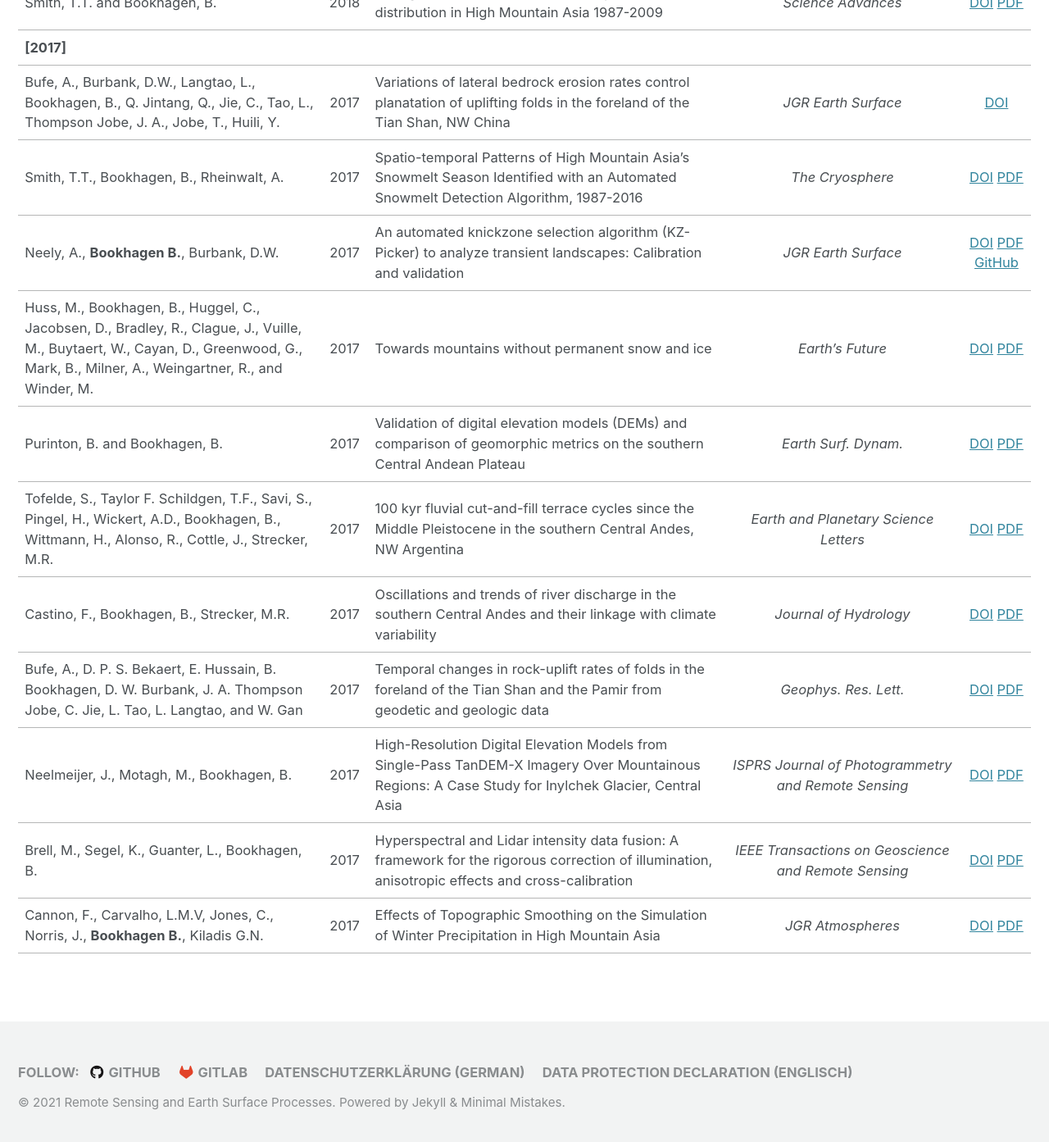
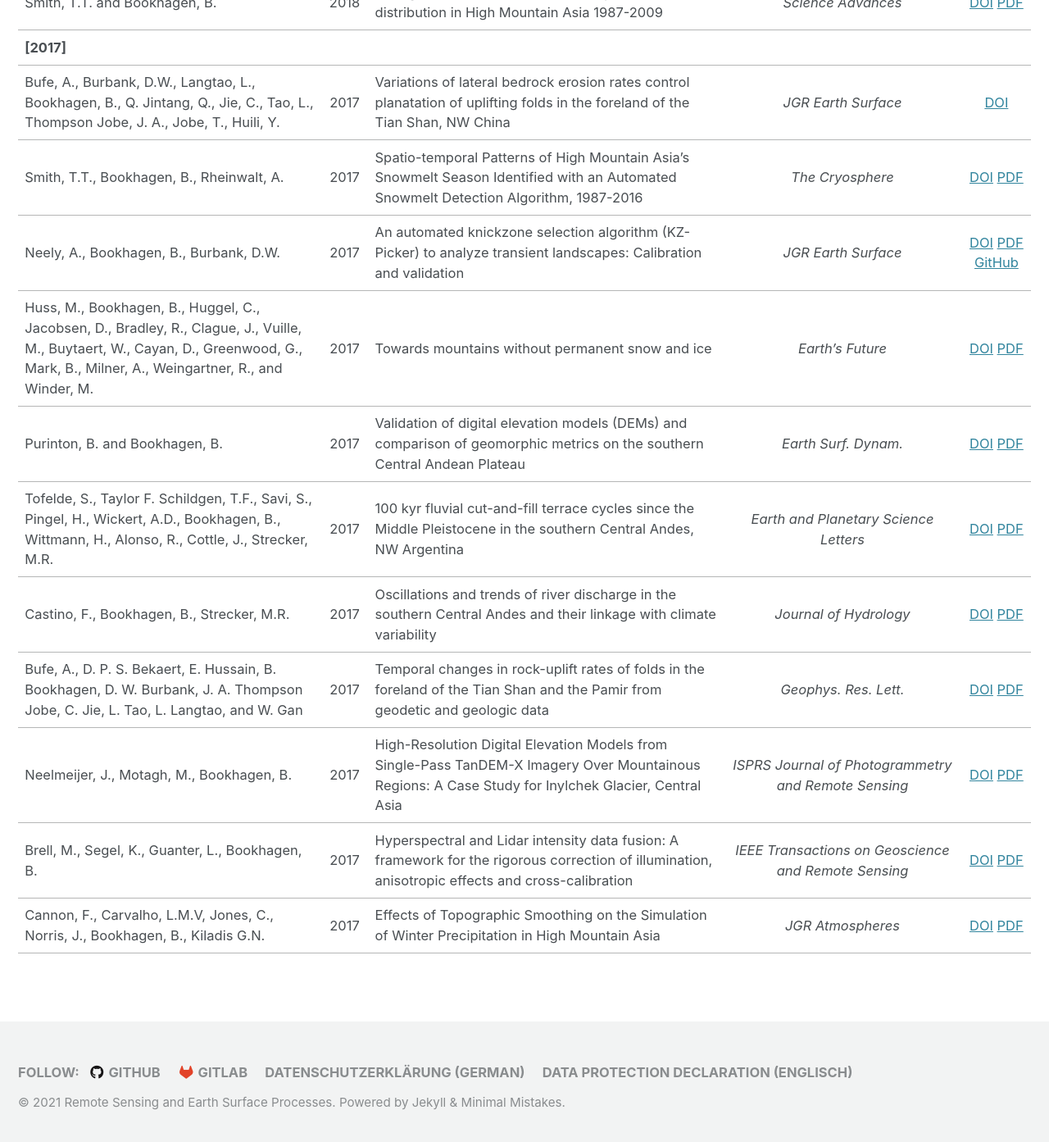
Before and after one commit to UP-RS-ESP/vacon.github.io, a Jekyll site: the page built from _pages/publications.md, in a window 1280 px wide and 1400 px high, scrolled down 3112 px. Shown: the top 1393 px of the window at 82% size. Built offline with Jekyll 4.4.1, drawn with Linux system fonts in a browser that asks for light colours; cached includes are drawn as plain includes; nearby versions of some CDN libraries.

Commit message:
Jan-09 2021

```diff
--- a/_pages/publications.md
+++ b/_pages/publications.md
@@ -15,7 +15,7 @@ Publications of the University of Potsdam Remote Sensing - Earth Surface Process
 | Author(s) | Year | Title | _Journal_ | DOI
 | :---------------------------------------------------------------------------------------------------------------------------------------------------------------------------------------- | :-------------: | ----------------------------------------------------------------------------------------------------------------------------------------------------------------------------------------------------------------------------- | :---------------------------------------------------------------------------------------------------------: | :---------------------------------------------------------------------------------------------------------------------------------------------------------------------------------:
 | **[2021]** | | |
-Smith, T.T. and Bookhagen, B. | 2021 | Climatic and Biotic Controls on Topographic Asymmetry at the Global Scale | _JGR Earth Surface_ | [DOI](https://doi.org/10.1029/2020JF005692)*
+Smith, T.T. and Bookhagen, B. | 2021 | Climatic and Biotic Controls on Topographic Asymmetry at the Global Scale | _JGR Earth Surface_ | [DOI](https://doi.org/10.1029/2020JF005692)
 | **[2020]** | | |
 Castino, F., Bookhagen, B., de la Torre, A. | 2020 | Atmospheric dynamics of extreme discharge events from 1979 to 2016 in the southern Central Andes Climate Dynamics  |  _Climate Dynamics_ | [DOI](https://doi.org/10.1007/s00382-020-05458-1)
 van der Veen, I., Peterse, F., Davenport, J., Meese, B.,  Bookhagen, B., France-Lanord, C., Kahmen, A., Hassenruck-Gudipati, H.J., Gajurel, A.P., Strecker, M.R., Sachse, D. | 2020 | Validation and calibration of soil <delta>2H and brGDGTs along (E-W) and strike (N-S) of the Himalayan climatic gradient | _Geochimica et Cosmochimica Acta_ | [DOI](https://doi.org/10.1016/j.gca.2020.09.014)
@@ -51,7 +51,7 @@ Smith, T.T. and Bookhagen, B. | 2018 | Changes in seasonal snow-water equivalent
 | **[2017]**  |  |  |
 Bufe, A., Burbank, D.W., Langtao, L., Bookhagen, B., Q. Jintang, Q., Jie, C., Tao, L., Thompson Jobe, J. A., Jobe, T., Huili, Y.  | 2017 | Variations of lateral bedrock erosion rates control planatation of uplifting folds in the foreland of the Tian Shan, NW China  |  _JGR Earth Surface_  | [DOI](https://doi.org/10.1002/2016JF004099)
 Smith, T.T., Bookhagen, B., Rheinwalt, A. | 2017 | Spatio-temporal Patterns of High Mountain Asia's Snowmelt Season Identified with an Automated Snowmelt Detection Algorithm, 1987-2016 | _The Cryosphere_  | [DOI](https://doi.org/10.5194/tc-11-2329-2017) [PDF](https://www.the-cryosphere.net/11/2329/2017/tc-11-2329-2017.pdf)
-Neely, A., **Bookhagen B.**, Burbank, D.W.  | 2017 | An automated knickzone selection algorithm (KZ-Picker) to analyze transient landscapes: Calibration and validation |  _JGR Earth Surface_  | [DOI](https://doi.org/10.1002/2017JF004250) [PDF](http://bodobookhagen.github.io/pdf/Neely17_KZPicker_SCI.pdf) [GitHub](https://github.com/UP-RS-ESP/DEM-KZP)
+Neely, A., Bookhagen, B., Burbank, D.W.  | 2017 | An automated knickzone selection algorithm (KZ-Picker) to analyze transient landscapes: Calibration and validation |  _JGR Earth Surface_  | [DOI](https://doi.org/10.1002/2017JF004250) [PDF](http://bodobookhagen.github.io/pdf/Neely17_KZPicker_SCI.pdf) [GitHub](https://github.com/UP-RS-ESP/DEM-KZP)
 Huss, M., Bookhagen, B., Huggel, C., Jacobsen, D., Bradley, R., Clague, J., Vuille, M., Buytaert, W., Cayan, D., Greenwood, G., Mark, B., Milner, A., Weingartner, R., and Winder, M. | 2017 | Towards mountains without permanent snow and ice  | _Earth's Future_  |  [DOI](https://doi.org/10.1002/2016EF000514) [PDF](http://bodobookhagen.github.io/pdf/Huss17_Mountains_without_Ice.pdf)
 Purinton, B. and Bookhagen, B.  | 2017 | Validation of digital elevation models (DEMs) and comparison of geomorphic metrics on the southern Central Andean Plateau | _Earth Surf. Dynam._  |  [DOI](https://doi.org/10.5194/esurf-5-211-2017) [PDF](https://www.earth-surf-dynam.net/5/211/2017/esurf-5-211-2017.pdf)
 Tofelde, S., Taylor F. Schildgen, T.F., Savi, S., Pingel, H., Wickert, A.D., Bookhagen, B., Wittmann, H., Alonso, R., Cottle, J., Strecker, M.R. | 2017 | 100 kyr fluvial cut-and-fill terrace cycles since the Middle Pleistocene in the southern Central Andes, NW Argentina  | _Earth and Planetary Science Letters_ | [DOI](https://doi.org/10.1016/j.epsl.2017.06.001) [PDF](http://bodobookhagen.github.io/pdf/tofelde17_quebrada_del_toro.pdf)
@@ -59,4 +59,4 @@ Castino, F., Bookhagen, B., Strecker, M.R. | 2017 | Oscillations and trends of r
 Bufe, A., D. P. S. Bekaert, E. Hussain, B. Bookhagen, D. W. Burbank, J. A. Thompson Jobe, C. Jie, L. Tao, L. Langtao, and W. Gan | 2017 | Temporal changes in rock-uplift rates of folds in the foreland of the Tian Shan and the Pamir from geodetic and geologic data  | _Geophys. Res. Lett._ |  [DOI](https://doi.org/10.1002/2017GL073627) [PDF](http://bodobookhagen.github.io/pdf/Bufe17_centralAsia_deformation_InSAR.pdf)
 Neelmeijer, J., Motagh, M., Bookhagen, B.  | 2017 | High-Resolution Digital Elevation Models from Single-Pass TanDEM-X Imagery Over Mountainous Regions: A Case Study for Inylchek Glacier, Central Asia  |  _ISPRS Journal of Photogrammetry and Remote Sensing_ | [DOI](https://doi.org/10.1016/j.isprsjprs.2017.05.011) [PDF](http://bodobookhagen.github.io/pdf/neelmeijer17_high_res_DEM_glaciers.pdf)
 Brell, M., Segel, K., Guanter, L., Bookhagen, B. | 2017 | Hyperspectral and Lidar intensity data fusion: A framework for the rigorous correction of illumination, anisotropic effects and cross-calibration  |  _IEEE Transactions on Geoscience and Remote Sensing_ |  [DOI](https://doi.org/10.1109/TGRS.2017.2654516) [PDF](http://bodobookhagen.github.io/pdf/brell17_lidar_fusion.pdf)
-Cannon, F., Carvalho, L.M.V, Jones, C., Norris, J., **Bookhagen B.**, Kiladis G.N. | 2017 | Effects of Topographic Smoothing on the Simulation of Winter Precipitation in High Mountain Asia | _JGR Atmospheres_ | [DOI](https://doi.org/10.1002/2016JD026038) [PDF](http://bodobookhagen.github.io/pdf/Cannon17_topographic_smoothing_winter_precip_HMA.pdf) []()
+Cannon, F., Carvalho, L.M.V, Jones, C., Norris, J., Bookhagen, B., Kiladis G.N. | 2017 | Effects of Topographic Smoothing on the Simulation of Winter Precipitation in High Mountain Asia | _JGR Atmospheres_ | [DOI](https://doi.org/10.1002/2016JD026038) [PDF](http://bodobookhagen.github.io/pdf/Cannon17_topographic_smoothing_winter_precip_HMA.pdf) []()
```
